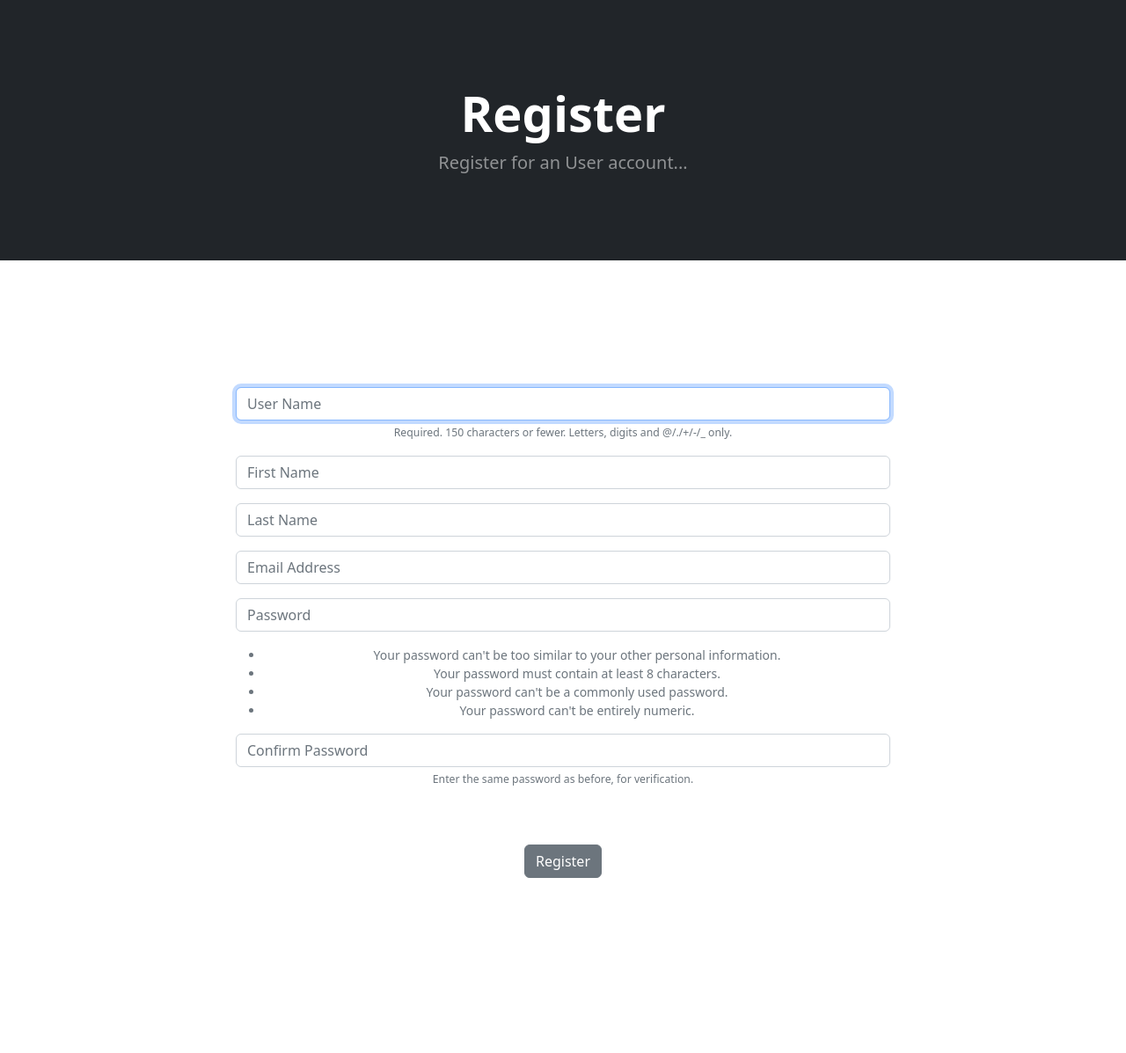
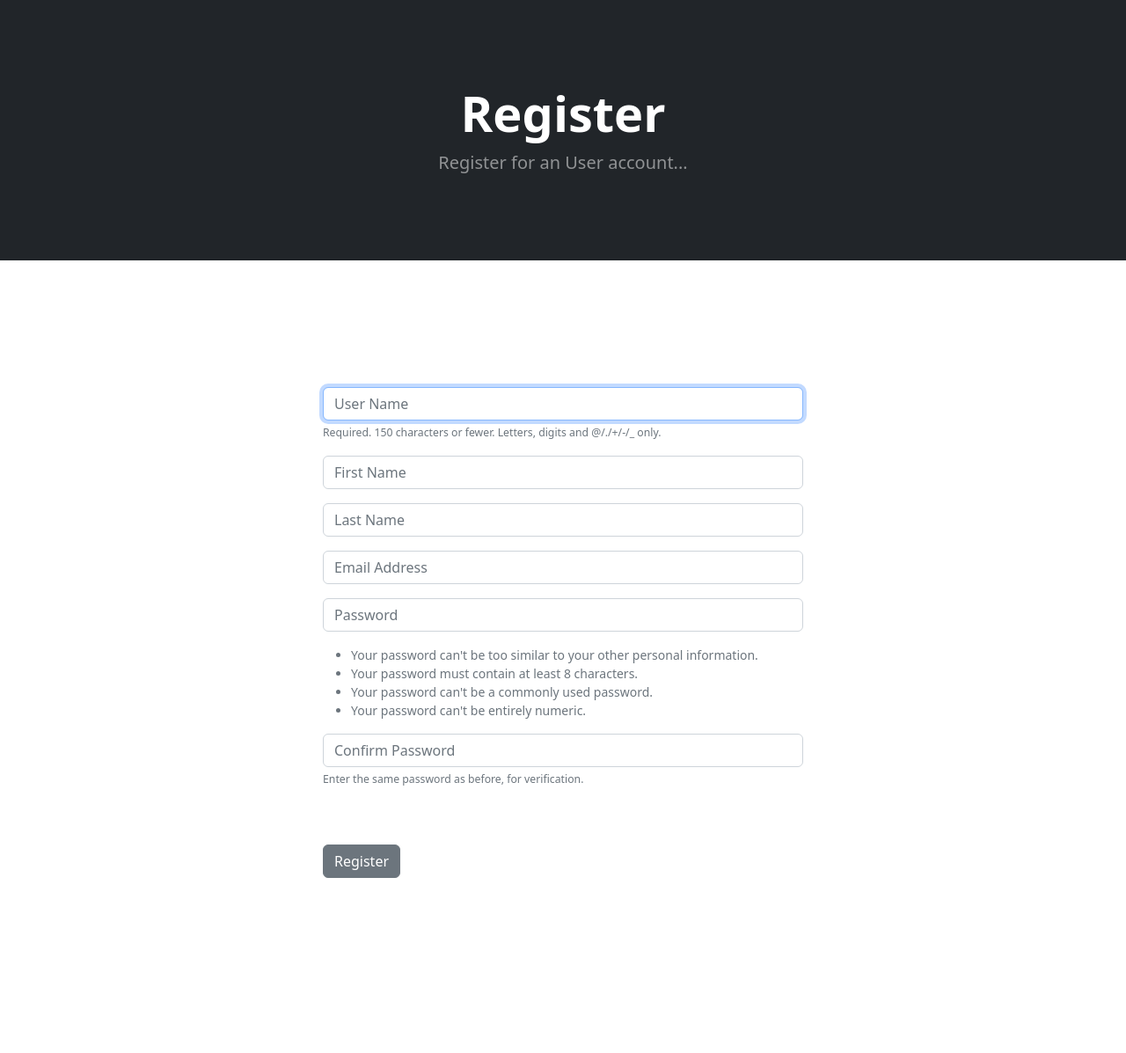
Before and after one commit to samuelpondugala/ecom, a Django app: page /register/ in a window 1280 px wide. Shown: the part 57-1254 px from the top of the page at 88% size. Run offline with Django 5.2, Linux system fonts and the light colour scheme; some libraries are stand-ins or nearby versions.

Commit message:
Edited some straitions in Registration Page

```diff
--- a/ecom/store/templates/register.html
+++ b/ecom/store/templates/register.html
@@ -16,8 +16,8 @@
 
 <div class="container">
     <div class="row">
-        <center>
-            <div class="col-8">
+
+            <div class="col-md-6 offset-md-3">
                 <br/><br/>
                 <form method="POST" action="{% url 'register' %}">
                     {% csrf_token %}
@@ -38,7 +38,7 @@
                 <br/><br/>
                 <br/><br/>
             </div>
-        </center>
+
     </div>
 </div>
 {% endblock %}
```
